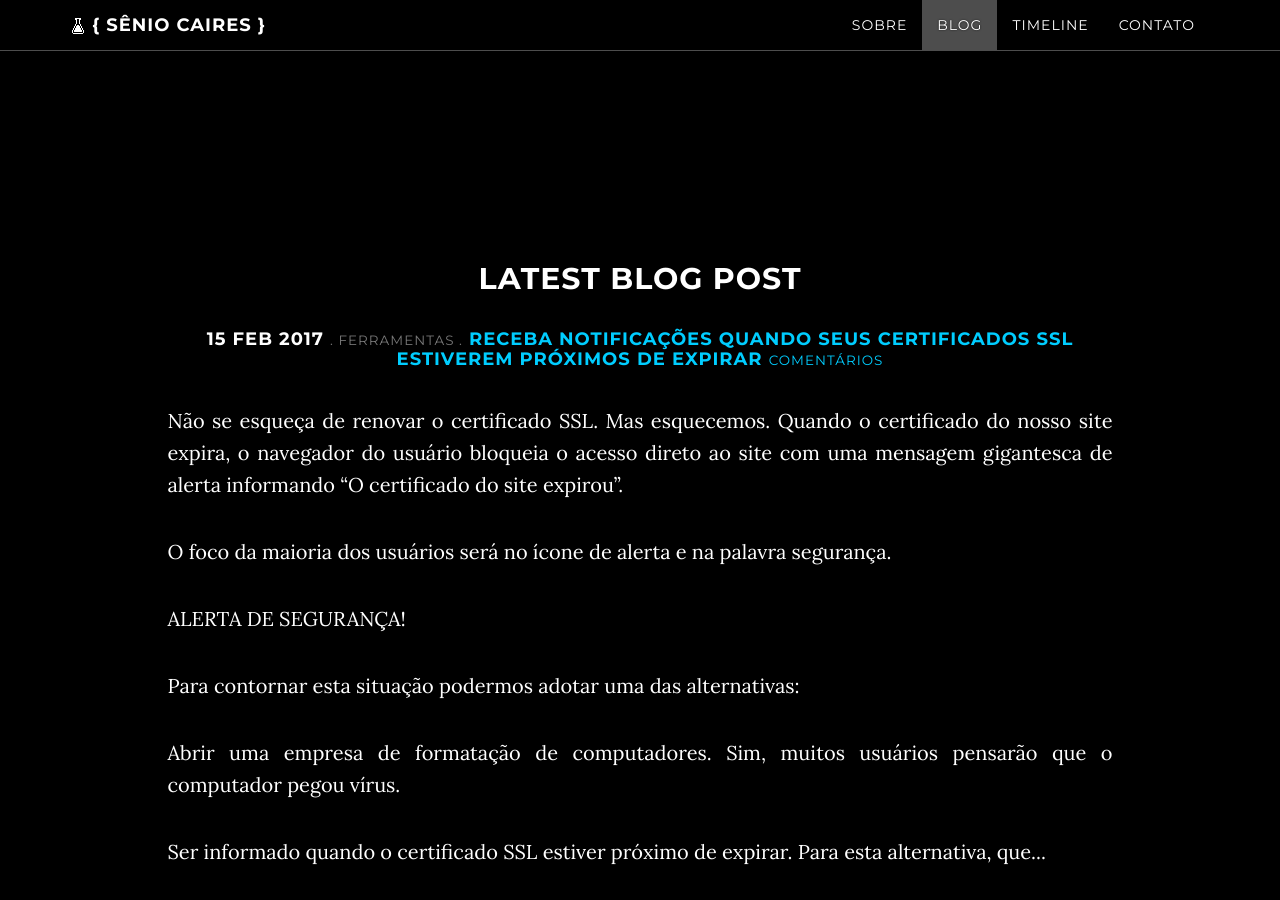
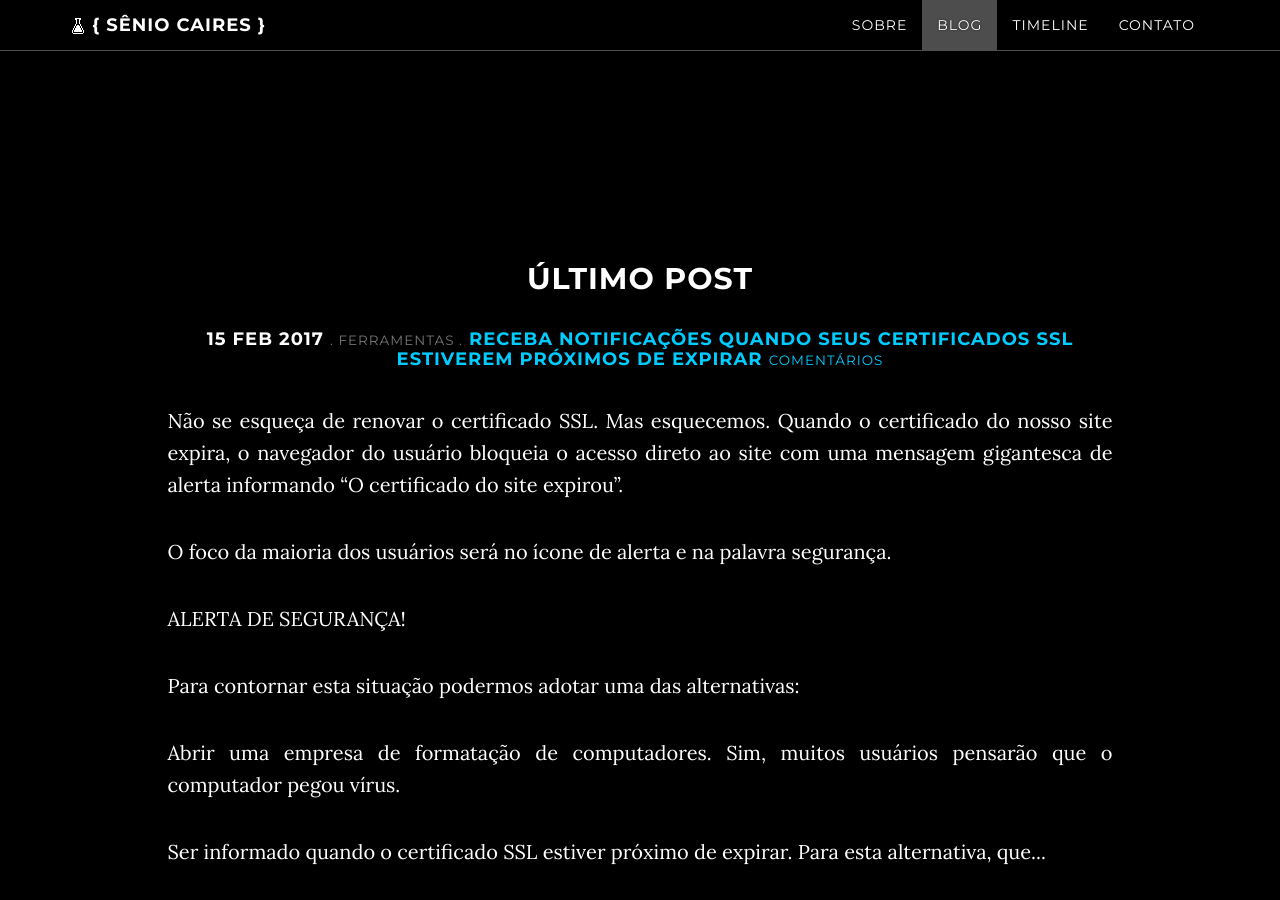
Before and after one commit to seniocaires/blog, a Jekyll site: the page built from index.html, in a window 1280 px wide and 900 px high, scrolled down 1666 px. Built offline with Jekyll 4.4.1, drawn with Linux system fonts in a browser that asks for light colours; nearby versions of some CDN libraries; comment, search, counter and statistics services are not loaded.

Commit message:
translate last post

```diff
--- a/latest-post.html
+++ b/latest-post.html
@@ -2,4 +2,4 @@
 section-type: latest-post
 title: Blog
 ---
-## Latest Blog Post
+## Último post
```
